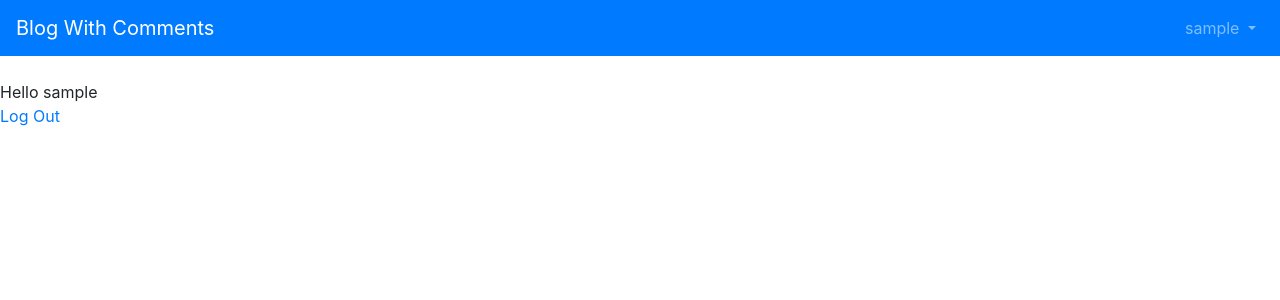
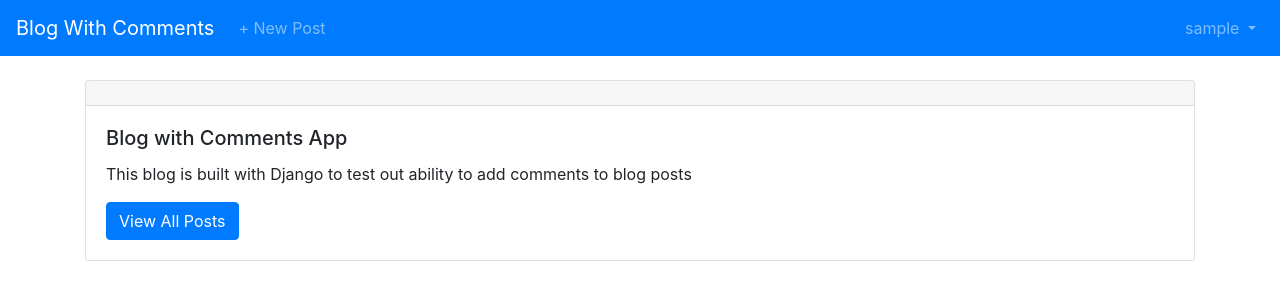
Before and after one commit to echoshihab/blog_w_comments, a Django app: page / in a window 1280 px wide. Shown: the top 300 px of the page. Run offline with Django 3.2, Linux system fonts and the light colour scheme; the visitor is signed in with stand-in values (Sample User, id 1); some libraries are stand-ins or nearby versions.

Commit message:
add ability to create new posts from frontend

```diff
--- a/posts/urls.py
+++ b/posts/urls.py
@@ -4,6 +4,7 @@ from .views import (
     PostUpdateView,
     PostDetailView,
     PostDeleteView,
+    PostCreateView,
 )
 
 urlpatterns = [
@@ -12,5 +13,5 @@ urlpatterns = [
     path('<int:pk>/', PostDetailView.as_view(), name='post_detail'),
     path('<int:pk>/delete', PostDeleteView.as_view(), name='post_delete'),
     path('', PostListView.as_view(), name='post_list'),
+    path('new/', PostCreateView.as_view(), name='post_new')
 ]
-0
--- a/templates/base.html
+++ b/templates/base.html
@@ -25,6 +25,9 @@
           </button>
     <div class="collapse navbar-collapse" id="navbarNavDropdown">
       {% if user.is_authenticated %}
+        <ul class="navbar-nav mr-auto">
+          <li class="nav-item"><a class="nav-link" href="{% url 'post_new' %}">+ New Post</a></li>
+        </ul>
         <ul class="navbar-nav ml-auto">
           <li class="nav-item dropdown">
             <a class="nav-link dropdown-toggle" href="#" id="userItems" role="button" data-toggle="dropdown" aria-haspopup="true" aria-expanded="false">
--- a/templates/home.html
+++ b/templates/home.html
@@ -1,14 +1,15 @@
 {% extends 'base.html' %}
 {% block title %} Home {% endblock title %}
 {% block content %}
-{% if user.is_authenticated %}
-    Hello {{ user.username }}
-    <p><a href="{% url 'logout' %}">Log Out</a></p>
-{% else %}
+<div class="container">
+<div class="card">
+  <div class="card-header">
+  </div>
+  <div class="card-body">
+    <h5 class="card-title">Blog with Comments App</h5>
+    <p class="card-text">This blog is built with Django to test out ability to add comments to blog posts</p>
+    <a href="{% url 'post_list' %}" class="btn btn-primary">View All Posts</a>
+  </div>
+</div>
 
-    <p>
-      Please <a href="{% url 'login' %}">log in</a> or
-      <a href="{% url 'signup' %}">sign up</a>
-    </p>
-
-{% endif %} {% endblock content %}
+{% endblock content %}
```
Also changed, not shown: posts/views.py (+7 -1 lines), templates/post_new.html (added, +12 -0 lines).
